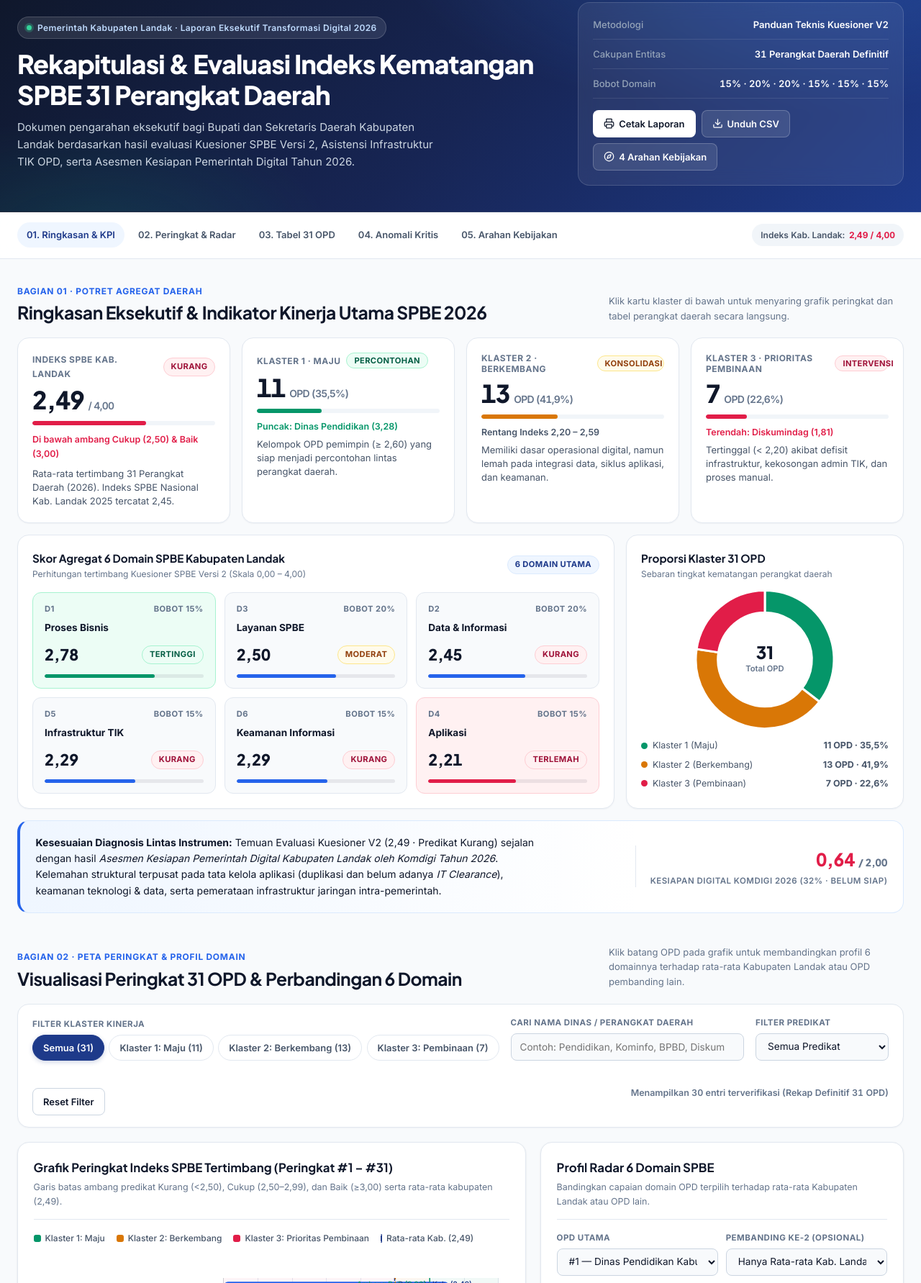
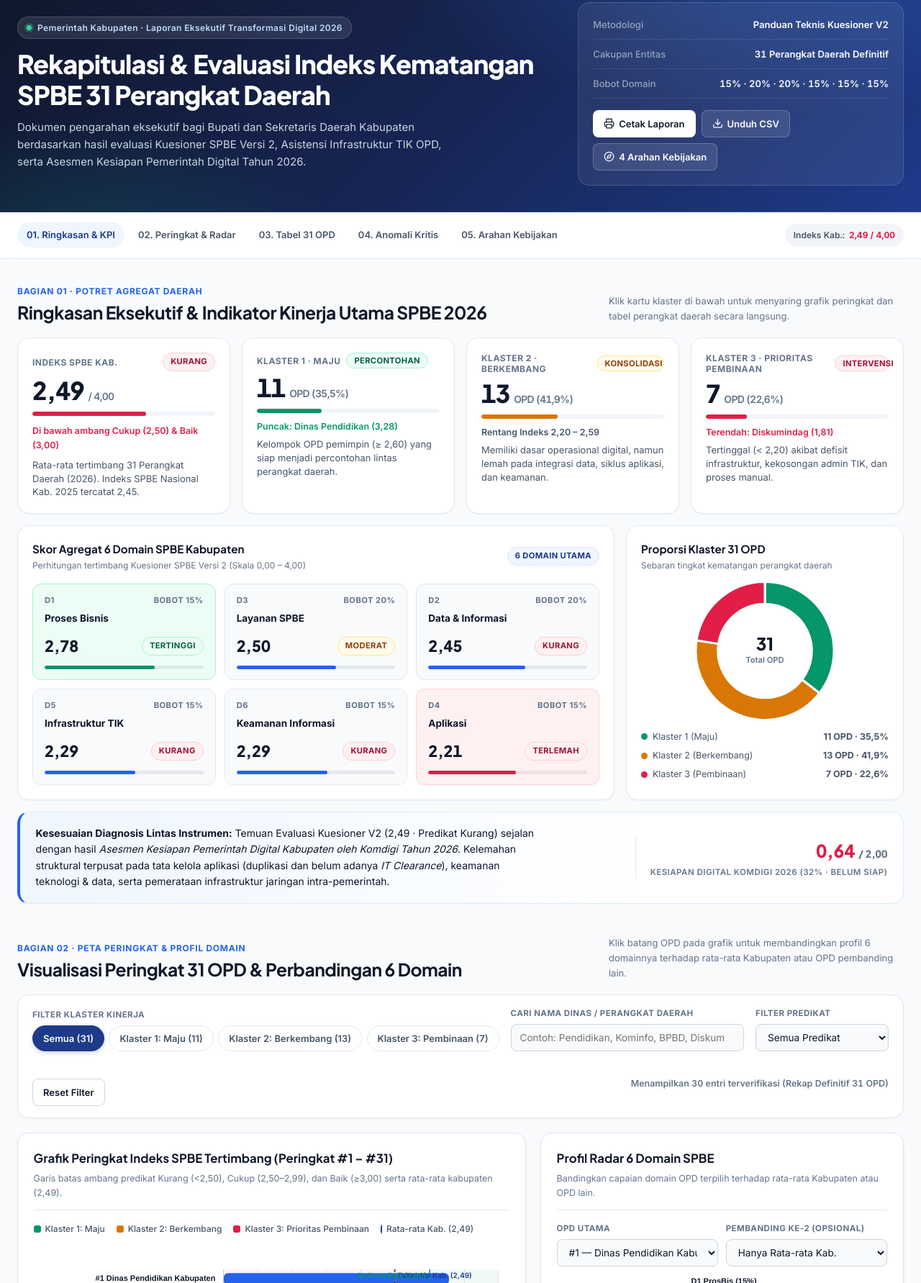
Before and after one commit to jokosst/pemdi, a plain HTML site: page laporan_grafik.html in a window 1280 px wide. Shown: the part 37-1820 px from the top of the page at 72% size. Drawn offline with nearby package versions, Linux system fonts and the light colour scheme.

Commit message:
hapus kab

```diff
--- a/laporan_grafik.html
+++ b/laporan_grafik.html
@@ -5,7 +5,7 @@
   <meta name="viewport" content="width=device-width, initial-scale=1.0">
   <meta name="artifact-type" content="dashboard">
   <meta name="design-style" content="modern-govtech-bento">
-  <title>Evaluasi Indeks Kematangan SPBE Kabupaten Landak Tahun 2026 — Dashboard Eksekutif</title>
+  <title>Evaluasi Indeks Kematangan SPBE — Dashboard Eksekutif</title>
   <link rel="preconnect" href="https://fonts.googleapis.com">
   <link rel="preconnect" href="https://fonts.gstatic.com" crossorigin>
   <link href="https://fonts.googleapis.com/css2?family=Inter:wght@400;500;600;700&family=Plus+Jakarta+Sans:wght@600;700;800&display=swap" rel="stylesheet">
@@ -1415,11 +1415,11 @@
       <div>
         <div class="hero-pill">
           <span class="hero-pill-dot" aria-hidden="true"></span>
-          <span>Pemerintah Kabupaten Landak · Laporan Eksekutif Transformasi Digital 2026</span>
+          <span>Pemerintah Kabupaten · Laporan Eksekutif Transformasi Digital 2026</span>
         </div>
         <h1>Rekapitulasi &amp; Evaluasi Indeks Kematangan SPBE 31 Perangkat Daerah</h1>
         <p class="hero-lede">
-          Dokumen pengarahan eksekutif bagi Bupati dan Sekretaris Daerah Kabupaten Landak berdasarkan hasil evaluasi
+          Dokumen pengarahan eksekutif bagi Bupati dan Sekretaris Daerah Kabupaten berdasarkan hasil evaluasi
           Kuesioner SPBE Versi 2, Asistensi Infrastruktur TIK OPD, serta Asesmen Kesiapan Pemerintah Digital Tahun 2026.
         </p>
       </div>
@@ -1467,7 +1467,7 @@
           <a class="nav-pill" href="#kebijakan">05. Arahan Kebijakan</a>
         </div>
         <div class="nav-quick-badge">
-          <span>Indeks Kab. Landak:</span>
+          <span>Indeks Kab.:</span>
           <strong style="color: var(--k3);">2,49 / 4,00</strong>
         </div>
       </div>
@@ -1491,7 +1491,7 @@
       <div class="bento-kpi-grid">
         <div class="kpi-card">
           <div class="kpi-top">
-            <span class="kpi-label">Indeks SPBE Kab. Landak</span>
+            <span class="kpi-label">Indeks SPBE Kab.</span>
             <span class="badge badge-k3">Kurang</span>
           </div>
           <div class="kpi-val">2,49 <span class="unit">/ 4,00</span></div>
@@ -1500,7 +1500,7 @@
           </div>
           <div class="kpi-delta is-poor">Di bawah ambang Cukup (2,50) &amp; Baik (3,00)</div>
           <p class="kpi-caption">
-            Rata-rata tertimbang 31 Perangkat Daerah (2026). Indeks SPBE Nasional Kab. Landak 2025 tercatat 2,45.
+            Rata-rata tertimbang 31 Perangkat Daerah (2026). Indeks SPBE Nasional Kab. 2025 tercatat 2,45.
           </p>
         </div>
 
@@ -1555,7 +1555,7 @@
         <div class="bento-card domain-panel">
           <div class="panel-title-row">
             <div>
-              <h3 class="panel-title-sm">Skor Agregat 6 Domain SPBE Kabupaten Landak</h3>
+              <h3 class="panel-title-sm">Skor Agregat 6 Domain SPBE Kabupaten</h3>
               <p class="panel-sub-sm">Perhitungan tertimbang Kuesioner SPBE Versi 2 (Skala 0,00 – 4,00)</p>
             </div>
             <span class="badge badge-brand">6 Domain Utama</span>
@@ -1657,7 +1657,7 @@
       <div class="context-banner">
         <p>
           <strong>Kesesuaian Diagnosis Lintas Instrumen:</strong> Temuan Evaluasi Kuesioner V2 (2,49 · Predikat Kurang) sejalan
-          dengan hasil <em>Asesmen Kesiapan Pemerintah Digital Kabupaten Landak oleh Komdigi Tahun 2026</em>. Kelemahan struktural
+          dengan hasil <em>Asesmen Kesiapan Pemerintah Digital Kabupaten oleh Komdigi Tahun 2026</em>. Kelemahan struktural
           terpusat pada tata kelola aplikasi (duplikasi dan belum adanya <em>IT Clearance</em>), keamanan teknologi &amp; data,
           serta pemerataan infrastruktur jaringan intra-pemerintah.
         </p>
@@ -1676,7 +1676,7 @@
           <h2 id="heading-viz">Visualisasi Peringkat 31 OPD &amp; Perbandingan 6 Domain</h2>
         </div>
         <p class="section-note">
-          Klik batang OPD pada grafik untuk membandingkan profil 6 domainnya terhadap rata-rata Kabupaten Landak atau OPD pembanding lain.
+          Klik batang OPD pada grafik untuk membandingkan profil 6 domainnya terhadap rata-rata Kabupaten atau OPD pembanding lain.
         </p>
       </div>
 
@@ -1747,7 +1747,7 @@
           <div class="panel-head">
             <div>
               <h3>Profil Radar 6 Domain SPBE</h3>
-              <p class="panel-sub">Bandingkan capaian domain OPD terpilih terhadap rata-rata Kabupaten Landak atau OPD lain.</p>
+              <p class="panel-sub">Bandingkan capaian domain OPD terpilih terhadap rata-rata Kabupaten atau OPD lain.</p>
             </div>
           </div>
 
@@ -1770,7 +1770,7 @@
           <div class="inspector-box" id="opd-inspector">
             <div class="inspector-head">
               <div>
-                <h4 class="inspector-title" id="insp-name">Dinas Pendidikan Kabupaten Landak</h4>
+                <h4 class="inspector-title" id="insp-name">Dinas Pendidikan Kabupaten</h4>
                 <p class="inspector-resp" id="insp-resp">Responden: Thedriana Riri — Jf. Pranata Komputer Ahli Pertama</p>
               </div>
               <span class="badge badge-k1" id="insp-cluster-badge">Klaster 1: Maju</span>
@@ -1838,7 +1838,7 @@
         <div class="table-wrapper" tabindex="0" role="region" aria-labelledby="spbe-table-caption">
           <table class="spbe-table" id="spbe-table">
             <caption id="spbe-table-caption">
-              Rekapitulasi Skor 6 Domain SPBE Versi 2 pada 31 Perangkat Daerah Definitif Kabupaten Landak Tahun 2026
+              Rekapitulasi Skor 6 Domain SPBE Versi 2 pada 31 Perangkat Daerah Definitif Kabupaten Tahun 2026
             </caption>
             <thead>
               <tr>
@@ -1896,7 +1896,7 @@
             <tfoot>
               <tr>
                 <td class="rank-cell">—</td>
-                <td>Agregat Resmi Kabupaten Landak (31 Perangkat Daerah Definitif)</td>
+                <td>Agregat Resmi Kabupaten (31 Perangkat Daerah Definitif)</td>
                 <td class="num">2,78</td>
                 <td class="num">2,45</td>
                 <td class="num">2,50</td>
@@ -1938,7 +1938,7 @@
             Hampir separuh sistem digital perangkat daerah—termasuk unit vital seperti Bapenda dan Pemerintah Desa—masih
             menggunakan infrastruktur hosting pihak ketiga di luar pusat data terpusat Diskominfo. Kondisi ini memicu
             risiko penyusupan konten negatif, hilangnya kontrol keamanan perimeter (skor Firewall/IDS-IPS <strong>0</strong>),
-            serta terputusnya integrasi dengan Portal Utama <em>landakkab.go.id</em>.
+            serta terputusnya integrasi dengan Portal Utama <emkab.go.id</em>.
           </p>
           <div class="split-bar-container">
             <div class="split-bar-track" aria-label="Proporsi hosting aplikasi: 46% di vendor luar, 54% terpusat di infrastruktur daerah">
@@ -2165,12 +2165,12 @@
 
   <footer class="report-footer">
     <div>
-      <strong>Sumber Data &amp; Metodologi:</strong> Rekapitulasi Evaluasi Kuesioner SPBE Versi 2 (31 Perangkat Daerah Kab. Landak, 2026),
-      <em>Laporan Hasil Asistensi SPBE OPD Kabupaten Landak 2026</em> (Diskominfo Kab. Landak), dan
-      <em>Laporan Asesmen Kesiapan Digital Kabupaten Landak Tahun 2026</em> (Direktorat Jenderal Teknologi Pemerintah Digital KOMDIGI).
+      <strong>Sumber Data &amp; Metodologi:</strong> Rekapitulasi Evaluasi Kuesioner SPBE Versi 2 (31 Perangkat Daerah Kab., 2026),
+      <em>Laporan Hasil Asistensi SPBE OPD Kabupaten 2026</em> (Diskominfo Kab.), dan
+      <em>Laporan Asesmen Kesiapan Digital Kabupaten Tahun 2026</em> (Direktorat Jenderal Teknologi Pemerintah Digital KOMDIGI).
     </div>
     <div>
-      Disiapkan untuk Pengambilan Keputusan Eksekutif Pimpinan Daerah Kabupaten Landak.
+      Disiapkan untuk Pengambilan Keputusan Eksekutif Pimpinan Daerah Kabupaten.
     </div>
   </footer>
 
@@ -2179,37 +2179,37 @@
       return getComputedStyle(document.documentElement).getPropertyValue(name).trim();
     }
 
-    // Verified 30 OPD records from rekapitulasi_skor_30_opd_landak.csv with weighted V2 calculation:
+    // Verified 30 OPD records from rekapitulasi_skor_30_opd.csv with weighted V2 calculation:
     // Weighted Index = 0.15*D1 + 0.20*D2 + 0.20*D3 + 0.15*D4 + 0.15*D5 + 0.15*D6
     // Note: No. Urut Asli 25 is absent from the CSV attachment; Diskumindag is positioned at official rank 31.
     const opdData = [
-      { id: `opd-23`, rank: 1, origNo: 23, name: `Dinas Pendidikan Kabupaten Landak`, resp: `Thedriana Riri`, role: `Jf. Pranata Komputer Ahli Pertama`, d1: 3.50, d2: 3.30, d3: 3.30, d4: 3.20, d5: 3.44, d6: 2.90, weighted: 3.28, cluster: `K1`, clusterLabel: `Klaster 1: Maju` },
+      { id: `opd-23`, rank: 1, origNo: 23, name: `Dinas Pendidikan Kabupaten`, resp: `Thedriana Riri`, role: `Jf. Pranata Komputer Ahli Pertama`, d1: 3.50, d2: 3.30, d3: 3.30, d4: 3.20, d5: 3.44, d6: 2.90, weighted: 3.28, cluster: `K1`, clusterLabel: `Klaster 1: Maju` },
       { id: `opd-27`, rank: 2, origNo: 27, name: `Dinas Komunikasi dan Informatika`, resp: `Irna Rafidah`, role: `Pranata Komputer Ahli Pertama`, d1: 3.30, d2: 2.90, d3: 3.20, d4: 1.80, d5: 3.40, d6: 3.00, weighted: 2.95, cluster: `K1`, clusterLabel: `Klaster 1: Maju` },
       { id: `opd-24`, rank: 3, origNo: 24, name: `Badan Pajak dan Retribusi Daerah`, resp: `Martinus Alfred`, role: `Kasubbid Pengembangan dan Sistem Informasi`, d1: 3.00, d2: 3.10, d3: 3.00, d4: 2.80, d5: 3.00, d6: 2.60, weighted: 2.93, cluster: `K1`, clusterLabel: `Klaster 1: Maju` },
       { id: `opd-20`, rank: 4, origNo: 20, name: `Dinas Kesehatan, PPKB / Puskesmas Ngabang`, resp: `Eliskawati`, role: `Perawat Penyelia (Kasubag TU)`, d1: 3.20, d2: 3.00, d3: 2.80, d4: 3.00, d5: 2.40, d6: 2.70, weighted: 2.86, cluster: `K1`, clusterLabel: `Klaster 1: Maju` },
-      { id: `opd-30`, rank: 5, origNo: 30, name: `Sekretariat Daerah Kabupaten Landak`, resp: `Devi Kartika Sari`, role: `Penata Keprotokolan`, d1: 3.00, d2: 2.30, d3: 3.60, d4: 2.70, d5: 2.50, d6: 2.90, weighted: 2.85, cluster: `K1`, clusterLabel: `Klaster 1: Maju` },
+      { id: `opd-30`, rank: 5, origNo: 30, name: `Sekretariat Daerah Kabupaten`, resp: `Devi Kartika Sari`, role: `Penata Keprotokolan`, d1: 3.00, d2: 2.30, d3: 3.60, d4: 2.70, d5: 2.50, d6: 2.90, weighted: 2.85, cluster: `K1`, clusterLabel: `Klaster 1: Maju` },
       { id: `opd-16`, rank: 6, origNo: 16, name: `Dinas Penanaman Modal dan PTSP`, resp: `Govetro Eko Cahyono, S.Kom`, role: `Kasubbag Perencanaan, Keuangan dan Pelaporan`, d1: 2.70, d2: 2.90, d3: 3.00, d4: 2.60, d5: 3.10, d6: 2.50, weighted: 2.82, cluster: `K1`, clusterLabel: `Klaster 1: Maju` },
       { id: `opd-1`, rank: 7, origNo: 1, name: `Dinas PUPR dan Perumahan Rakyat`, resp: `Yoelretno Putra Kadua`, role: `Pranata Komputer`, d1: 3.10, d2: 2.90, d3: 3.00, d4: 2.80, d5: 2.40, d6: 2.50, weighted: 2.80, cluster: `K1`, clusterLabel: `Klaster 1: Maju` },
       { id: `opd-8`, rank: 8, origNo: 8, name: `Badan Keuangan dan Aset Daerah (BKAD)`, resp: `Christina Hutahaean`, role: `JF ASDMA Ahli Pertama`, d1: 3.60, d2: 3.00, d3: 3.20, d4: 1.80, d5: 2.33, d6: 2.40, weighted: 2.76, cluster: `K1`, clusterLabel: `Klaster 1: Maju` },
-      { id: `opd-22`, rank: 9, origNo: 22, name: `Inspektorat Kabupaten Landak`, resp: `Zaki Sarjudin`, role: `Pranata Komputer Ahli Pertama`, d1: 2.70, d2: 2.50, d3: 3.50, d4: 2.60, d5: 2.22, d6: 2.50, weighted: 2.70, cluster: `K1`, clusterLabel: `Klaster 1: Maju` },
+      { id: `opd-22`, rank: 9, origNo: 22, name: `Inspektorat Kabupaten`, resp: `Zaki Sarjudin`, role: `Pranata Komputer Ahli Pertama`, d1: 2.70, d2: 2.50, d3: 3.50, d4: 2.60, d5: 2.22, d6: 2.50, weighted: 2.70, cluster: `K1`, clusterLabel: `Klaster 1: Maju` },
       { id: `opd-14`, rank: 10, origNo: 14, name: `Dinas Kependudukan dan Pencatatan Sipil`, resp: `Laudy Van Cliff Manurung`, role: `Penata Layanan Operasional`, d1: 3.00, d2: 3.30, d3: 2.70, d4: 1.80, d5: 2.78, d6: 2.40, weighted: 2.70, cluster: `K1`, clusterLabel: `Klaster 1: Maju` },
       { id: `opd-3`, rank: 11, origNo: 3, name: `Badan Perencanaan Pembangunan Daerah (Bappeda)`, resp: `Yohanes Rahmad`, role: `Sekretaris`, d1: 3.00, d2: 3.10, d3: 2.90, d4: 2.50, d5: 2.30, d6: 2.00, weighted: 2.67, cluster: `K1`, clusterLabel: `Klaster 1: Maju` },
-      { id: `opd-10`, rank: 12, origNo: 10, name: `RSUD Landak`, resp: `Supriyatno, S.Kom.`, role: `Pranata Komputer Ahli Pertama`, d1: 2.20, d2: 2.20, d3: 2.80, d4: 2.20, d5: 2.67, d6: 2.60, weighted: 2.45, cluster: `K2`, clusterLabel: `Klaster 2: Berkembang` },
-      { id: `opd-7`, rank: 13, origNo: 7, name: `BKPSDM Kabupaten Landak`, resp: `Agnes Ega Mariska`, role: `Analis Kebijakan Ahli Pertama`, d1: 3.30, d2: 2.00, d3: 2.80, d4: 1.90, d5: 2.78, d6: 1.90, weighted: 2.44, cluster: `K2`, clusterLabel: `Klaster 2: Berkembang` },
+      { id: `opd-10`, rank: 12, origNo: 10, name: `RSUD`, resp: `Supriyatno, S.Kom.`, role: `Pranata Komputer Ahli Pertama`, d1: 2.20, d2: 2.20, d3: 2.80, d4: 2.20, d5: 2.67, d6: 2.60, weighted: 2.45, cluster: `K2`, clusterLabel: `Klaster 2: Berkembang` },
+      { id: `opd-7`, rank: 13, origNo: 7, name: `BKPSDM Kabupaten`, resp: `Agnes Ega Mariska`, role: `Analis Kebijakan Ahli Pertama`, d1: 3.30, d2: 2.00, d3: 2.80, d4: 1.90, d5: 2.78, d6: 1.90, weighted: 2.44, cluster: `K2`, clusterLabel: `Klaster 2: Berkembang` },
       { id: `opd-21`, rank: 14, origNo: 21, name: `Dinas Kearsipan dan Perpustakaan`, resp: `Dedyk Apriana, A.Md.T`, role: `Pengelola Layanan Operasional`, d1: 2.70, d2: 3.30, d3: 2.30, d4: 2.00, d5: 2.22, d6: 1.70, weighted: 2.41, cluster: `K2`, clusterLabel: `Klaster 2: Berkembang` },
       { id: `opd-4`, rank: 15, origNo: 4, name: `Badan Kesatuan Bangsa dan Politik`, resp: `Cavlin Ivan Wiryawan, S.Kom`, role: `JF. Pranata Komputer Ahli Pertama`, d1: 2.50, d2: 1.70, d3: 2.90, d4: 2.30, d5: 2.40, d6: 2.50, weighted: 2.38, cluster: `K2`, clusterLabel: `Klaster 2: Berkembang` },
-      { id: `opd-9`, rank: 16, origNo: 9, name: `Dinas Sosial, P3A Kabupaten Landak`, resp: `Rara Kinasih`, role: `JF Pranata Komputer Ahli Pertama`, d1: 2.60, d2: 2.60, d3: 2.90, d4: 1.90, d5: 2.10, d6: 1.70, weighted: 2.35, cluster: `K2`, clusterLabel: `Klaster 2: Berkembang` },
+      { id: `opd-9`, rank: 16, origNo: 9, name: `Dinas Sosial, P3A Kabupaten`, resp: `Rara Kinasih`, role: `JF Pranata Komputer Ahli Pertama`, d1: 2.60, d2: 2.60, d3: 2.90, d4: 1.90, d5: 2.10, d6: 1.70, weighted: 2.35, cluster: `K2`, clusterLabel: `Klaster 2: Berkembang` },
       { id: `opd-17`, rank: 17, origNo: 17, name: `Badan Penanggulangan Bencana Daerah (BPBD)`, resp: `Arie Pratama, S.Kom`, role: `Pranata Komputer Ahli Pertama`, d1: 2.20, d2: 2.80, d3: 2.30, d4: 2.60, d5: 2.00, d6: 2.00, weighted: 2.34, cluster: `K2`, clusterLabel: `Klaster 2: Berkembang` },
       { id: `opd-28`, rank: 18, origNo: 28, name: `Satuan Polisi Pamong Praja`, resp: `Yulita Yuniati Damayana, SE`, role: `Kasubbag Umum dan Kepegawaian`, d1: 3.00, d2: 2.80, d3: 2.10, d4: 1.70, d5: 2.11, d6: 2.10, weighted: 2.32, cluster: `K2`, clusterLabel: `Klaster 2: Berkembang` },
       { id: `opd-29`, rank: 19, origNo: 29, name: `Dinas Perindustrian dan Tenaga Kerja`, resp: `Yudi Suhendra`, role: `Pengantar Kerja Ahli Pertama`, d1: 3.00, d2: 2.00, d3: 2.80, d4: 1.90, d5: 2.22, d6: 1.80, weighted: 2.30, cluster: `K2`, clusterLabel: `Klaster 2: Berkembang` },
       { id: `opd-6`, rank: 20, origNo: 6, name: `Dinas Perkebunan dan Peternakan`, resp: `Selpanus Roni, S.Kom`, role: `Pranata Komputer Ahli Pertama`, d1: 2.20, d2: 2.50, d3: 2.00, d4: 2.50, d5: 1.89, d6: 2.70, weighted: 2.29, cluster: `K2`, clusterLabel: `Klaster 2: Berkembang` },
-      { id: `opd-13`, rank: 21, origNo: 13, name: `Dinas Lingkungan Hidup Kabupaten Landak`, resp: `Nella Yuliarni, S.Kom`, role: `Analis SDM Aparatur Ahli Pertama`, d1: 2.60, d2: 2.20, d3: 1.90, d4: 2.20, d5: 2.22, d6: 2.50, weighted: 2.25, cluster: `K2`, clusterLabel: `Klaster 2: Berkembang` },
+      { id: `opd-13`, rank: 21, origNo: 13, name: `Dinas Lingkungan Hidup Kabupaten`, resp: `Nella Yuliarni, S.Kom`, role: `Analis SDM Aparatur Ahli Pertama`, d1: 2.60, d2: 2.20, d3: 1.90, d4: 2.20, d5: 2.22, d6: 2.50, weighted: 2.25, cluster: `K2`, clusterLabel: `Klaster 2: Berkembang` },
       { id: `opd-5`, rank: 22, origNo: 5, name: `Dinas Pemberdayaan Masyarakat dan Desa`, resp: `Adrian Mulyawan, S.Kom`, role: `Pranata Komputer Ahli Pertama`, d1: 2.60, d2: 2.20, d3: 2.00, d4: 2.50, d5: 2.00, d6: 2.10, weighted: 2.22, cluster: `K2`, clusterLabel: `Klaster 2: Berkembang` },
       { id: `opd-11`, rank: 23, origNo: 11, name: `Dinas Ketahanan Pangan dan Pertanian`, resp: `Ya' Alfiansyah`, role: `Penata Layanan Operasional`, d1: 2.90, d2: 2.10, d3: 2.00, d4: 1.80, d5: 1.80, d6: 2.30, weighted: 2.14, cluster: `K3`, clusterLabel: `Klaster 3: Prioritas Pembinaan` },
-      { id: `opd-19`, rank: 24, origNo: 19, name: `Dinas Perhubungan Kabupaten Landak`, resp: `Pricillia Kusumaningtias A. R.`, role: `Arsiparis Terampil`, d1: 2.50, d2: 2.30, d3: 2.00, d4: 1.70, d5: 1.90, d6: 2.20, weighted: 2.11, cluster: `K3`, clusterLabel: `Klaster 3: Prioritas Pembinaan` },
+      { id: `opd-19`, rank: 24, origNo: 19, name: `Dinas Perhubungan Kabupaten`, resp: `Pricillia Kusumaningtias A. R.`, role: `Arsiparis Terampil`, d1: 2.50, d2: 2.30, d3: 2.00, d4: 1.70, d5: 1.90, d6: 2.20, weighted: 2.11, cluster: `K3`, clusterLabel: `Klaster 3: Prioritas Pembinaan` },
       { id: `opd-2`, rank: 25, origNo: 2, name: `Kantor Kecamatan Ngabang`, resp: `Fransiska Evilia Susanti, S.M`, role: `Kasubbag Umum Kepegawaian dan Aset`, d1: 3.00, d2: 1.90, d3: 2.00, d4: 1.60, d5: 2.10, d6: 2.00, weighted: 2.09, cluster: `K3`, clusterLabel: `Klaster 3: Prioritas Pembinaan` },
       { id: `opd-15`, rank: 26, origNo: 15, name: `Badan Riset dan Inovasi Daerah (BRIDA)`, resp: `Kristi Andriana, S.Sos`, role: `Analis Kebijakan Ahli Pertama`, d1: 2.00, d2: 1.90, d3: 2.00, d4: 2.00, d5: 2.00, d6: 1.70, weighted: 1.94, cluster: `K3`, clusterLabel: `Klaster 3: Prioritas Pembinaan` },
-      { id: `opd-12`, rank: 27, origNo: 12, name: `Sekretariat DPRD Kabupaten Landak`, resp: `Joshua Edward`, role: `Pranata Komputer Ahli Pertama`, d1: 2.60, d2: 1.50, d3: 1.70, d4: 1.60, d5: 2.33, d6: 2.00, weighted: 1.92, cluster: `K3`, clusterLabel: `Klaster 3: Prioritas Pembinaan` },
+      { id: `opd-12`, rank: 27, origNo: 12, name: `Sekretariat DPRD Kabupaten`, resp: `Joshua Edward`, role: `Pranata Komputer Ahli Pertama`, d1: 2.60, d2: 1.50, d3: 1.70, d4: 1.60, d5: 2.33, d6: 2.00, weighted: 1.92, cluster: `K3`, clusterLabel: `Klaster 3: Prioritas Pembinaan` },
       { id: `opd-31`, rank: 28, origNo: 31, name: `Dinas Kebudayaan, Pemuda, Olahraga & Pariwisata`, resp: `Ariani Wulandari`, role: `Perencana Ahli Pertama`, d1: 1.90, d2: 2.40, d3: 1.80, d4: 1.80, d5: 1.33, d6: 1.90, weighted: 1.88, cluster: `K3`, clusterLabel: `Klaster 3: Prioritas Pembinaan` },
       { id: `opd-18`, rank: 29, origNo: 18, name: `Sekretariat Daerah (Bagian Pengadaan Barang & Jasa)`, resp: `Kurnia Witri Siregar`, role: `Pranata Komputer Ahli Pertama`, d1: 1.80, d2: 1.50, d3: 1.40, d4: 2.60, d5: 2.11, d6: 2.00, weighted: 1.86, cluster: `K3`, clusterLabel: `Klaster 3: Prioritas Pembinaan` },
       { id: `opd-26`, rank: 31, origNo: 26, name: `Dinas Koperasi, UKM dan Perdagangan (Diskumindag)`, resp: `Viktorianus Dely`, role: `Pemula - Pengamat Tera`, d1: 2.40, d2: 2.00, d3: 1.30, d4: 2.10, d5: 1.50, d6: 1.70, weighted: 1.81, cluster: `K3`, clusterLabel: `Klaster 3: Prioritas Pembinaan` }
@@ -2359,7 +2359,7 @@
         primaryEl.value = state.selectedOpdId;
       }
       if (compareEl) {
-        compareEl.innerHTML = `<option value="NONE">Hanya Rata-rata Kab. Landak</option>` + opdData.map(function(d) {
+        compareEl.innerHTML = `<option value="NONE">Hanya Rata-rata Kab.</option>` + opdData.map(function(d) {
           return `<option value="${d.id}">#${d.rank} — ${escapeHtml(d.name)} (${fmtNum(d.weighted)})</option>`;
         }).join(``);
         compareEl.value = state.compareOpdId;
@@ -2766,7 +2766,7 @@
           pointRadius: 3.5
         },
         {
-          label: `Rata-rata Kab. Landak (2,49)`,
+          label: `Rata-rata Kab. (2,49)`,
           data: countyDomainAvg,
           borderColor: brandColor,
           backgroundColor: brandColor + `12`,
@@ -2970,7 +2970,7 @@
           labels: [
             `Sekretariat DPRD`,
             `Inspektorat`,
-            `Rata-rata Kab. Landak`,
+            `Rata-rata Kab.`,
             `Satpol PP`,
             `BPBD`
           ],
@@ -3041,7 +3041,7 @@
       const url = URL.createObjectURL(blob);
       const a = document.createElement(`a`);
       a.href = url;
-      a.download = `rekapitulasi_spbe_landak_2026.csv`;
+      a.download = `rekapitulasi_spbe_2026.csv`;
       document.body.appendChild(a);
       a.click();
       a.remove();
```
